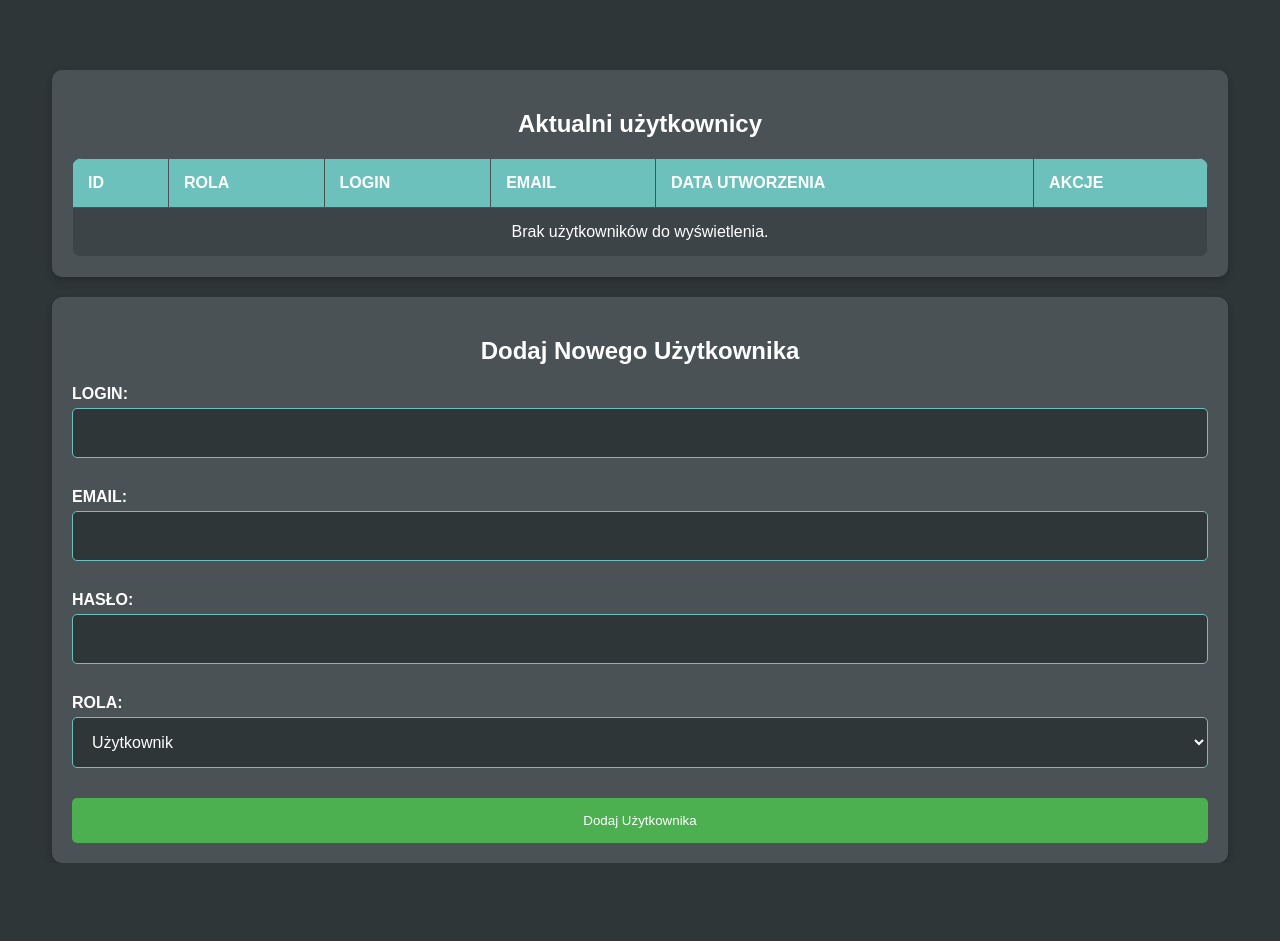
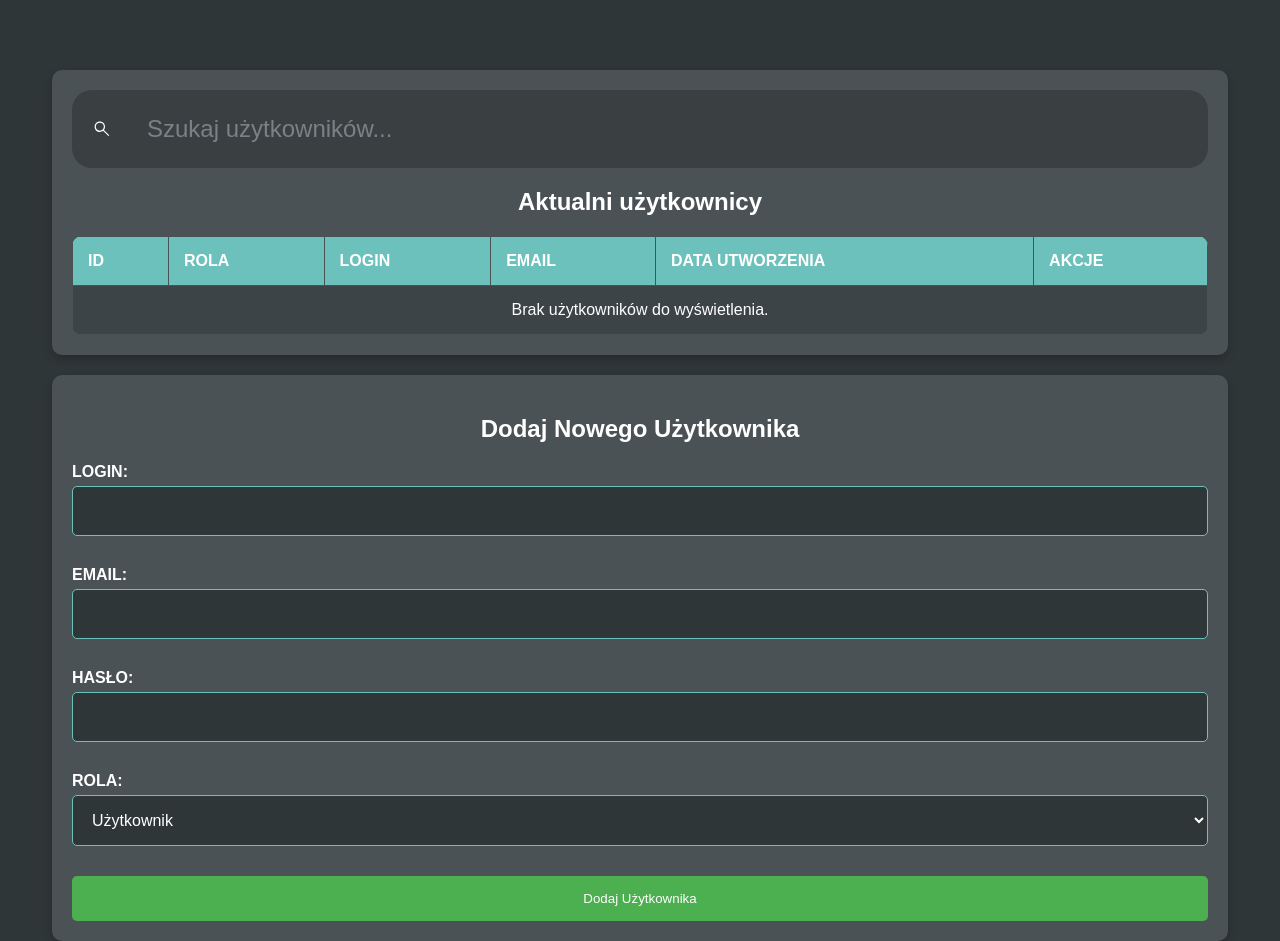
Before and after one commit to 143062/Projekt, a PHP site: page /public/views/admin_panel.php in a window 1280 px wide. Shown: the part 170-1111 px from the top of the page. Before the commit the page ends 1033 px from the top, so only its background shows below. Run offline with PHP 8.4, Linux system fonts and the light colour scheme.

Commit message:
Search users in admin_panel

```diff
--- a/public/css/admin_panel.css
+++ b/public/css/admin_panel.css
@@ -67,6 +67,43 @@
     padding: 20px;
 }
 
+/* Styl dla paska wyszukiwania w admin_panel */
+.search-bar {
+    display: flex;
+    align-items: center;
+    background-color: #3a3f42;
+    border-radius: 20px;
+    padding: 10px 20px;
+    width: 100%; /* Pełna szerokość */
+    box-sizing: border-box; /* Padding nie będzie zwiększał szerokości */
+    margin-bottom: 20px;
+}
+
+.search-bar img {
+    width: 20px;
+    height: 20px;
+    margin-right: 10px;
+}
+
+.search-bar input {
+    background: none;
+    border: none;
+    color: white;
+    outline: none;
+    width: 100%;
+    font-size: 1.5rem;
+    margin-left: 10px;
+}
+
+.search-bar input::placeholder {
+    color: #7a8285;
+}
+
+.search-bar input:focus {
+    border: none; /* Usunięcie obramowania przy fokusie */
+}
+
+/* Styl dla tabeli */
 table {
     width: 100%;
     border-collapse: collapse;
--- a/public/js/admin.js
+++ b/public/js/admin_panel.js
@@ -5,25 +5,39 @@
     const closeModal = document.querySelector('.close');
     const modalUsername = document.getElementById('modal-username');
     const userIdInput = document.getElementById('user-id');
+    const searchInput = document.getElementById('user-search');
+    const userTable = document.getElementById('user-list');
+
+    // Obsługa wyszukiwania użytkowników
+    searchInput.addEventListener('input', function() {
+        const query = searchInput.value.toLowerCase();
+        const rows = userTable.querySelectorAll('tr');
+        rows.forEach(row => {
+            const userId = row.querySelector('td:nth-child(1)').textContent.toLowerCase(); // Wyszukiwanie po ID
+            const username = row.querySelector('td:nth-child(3)').textContent.toLowerCase(); // Wyszukiwanie po loginie
+            const email = row.querySelector('td:nth-child(4)').textContent.toLowerCase(); // Wyszukiwanie po emailu
+            if (userId.includes(query) || username.includes(query) || email.includes(query)) {
+                row.style.display = '';
+            } else {
+                row.style.display = 'none';
+            }
+        });
+    });
 
     // Obsługa przycisków usuwania użytkownika
     deleteButtons.forEach(button => {
         button.addEventListener('click', function() {
             const userId = this.getAttribute('data-id');
-            console.log(`Kliknięto przycisk usuwania użytkownika o ID: ${userId}`);
-
             if (confirm('Czy na pewno chcesz usunąć tego użytkownika?')) {
                 fetch(`/delete_user.php?id=${userId}`, {
                     method: 'GET'
                 })
                 .then(response => response.text())
                 .then(data => {
-                    console.log(`Odpowiedź z serwera: ${data}`);
                     if (data === 'success') {
                         this.parentElement.parentElement.remove();
-                        console.log('Użytkownik został usunięty.');
                     } else {
-                        console.error('Wystąpił błąd podczas usuwania użytkownika.');
+                        alert('Wystąpił błąd podczas usuwania użytkownika.');
                     }
                 });
             }
@@ -35,12 +49,10 @@
         button.addEventListener('click', function() {
             const userId = this.getAttribute('data-user-id');
             const login = this.getAttribute('data-login');
-            console.log(`Kliknięto przycisk resetowania hasła dla użytkownika o ID: ${userId} (login: ${login})`);
-
             modalUsername.textContent = login;
             userIdInput.value = userId;
             modal.style.display = 'flex';
-            console.log('Wyświetlono modal do resetowania hasła.');
+            console.log(`Kliknięto przycisk resetowania hasła dla użytkownika o ID: ${userId} (login: ${login})`);
         });
     });
 
@@ -53,7 +65,6 @@
     window.onclick = function(event) {
         if (event.target == modal) {
             modal.style.display = 'none';
-            console.log('Kliknięto poza modalem, zamknięto modal resetowania hasła.');
         }
     };
 });
--- a/public/views/admin_panel.php
+++ b/public/views/admin_panel.php
@@ -16,8 +16,13 @@
             <h1 class="admin-title">Panel Administratora</h1>
             <img src="/public/img/logo.svg" alt="Logo" class="logo">
         </div>
+
         <div class="content">
             <div class="table-container">
+                <div class="search-bar">
+                    <img src="/public/img/search_dark.svg" alt="Szukaj">
+                    <input type="text" id="user-search" placeholder="Szukaj użytkowników...">
+                </div>
                 <h2>Aktualni użytkownicy</h2>
                 <table>
                     <thead>
@@ -30,7 +35,7 @@
                             <th>Akcje</th>
                         </tr>
                     </thead>
-                    <tbody>
+                    <tbody id="user-list">
                         <?php if (!empty($users)): ?>
                             <?php foreach ($users as $user): ?>
                                 <tr>
@@ -38,7 +43,7 @@
                                     <td><?php echo htmlspecialchars($user['role']); ?></td>
                                     <td><?php echo htmlspecialchars($user['login']); ?></td>
                                     <td><?php echo htmlspecialchars($user['email']); ?></td>
-                                    <td><?php echo htmlspecialchars(substr($user['created_at'], 0, 19)); ?></td> <!-- Tylko do sekund -->
+                                    <td><?php echo htmlspecialchars(substr($user['created_at'], 0, 19)); ?></td>
                                     <td>
                                         <form method="post" action="/admin/delete_user" style="display:inline-block;">
                                             <input type="hidden" name="user_id" value="<?php echo htmlspecialchars($user['id']); ?>">
@@ -56,6 +61,7 @@
                     </tbody>
                 </table>
             </div>
+
             <div class="form-container">
                 <h2>Dodaj Nowego Użytkownika</h2>
                 <form method="post" action="/admin/add_user">
@@ -100,6 +106,6 @@
         </div>
     </div>
 
-    <script src="/public/js/admin.js"></script>
+    <script src="/public/js/admin_panel.js"></script>
 </body>
 </html>
```
